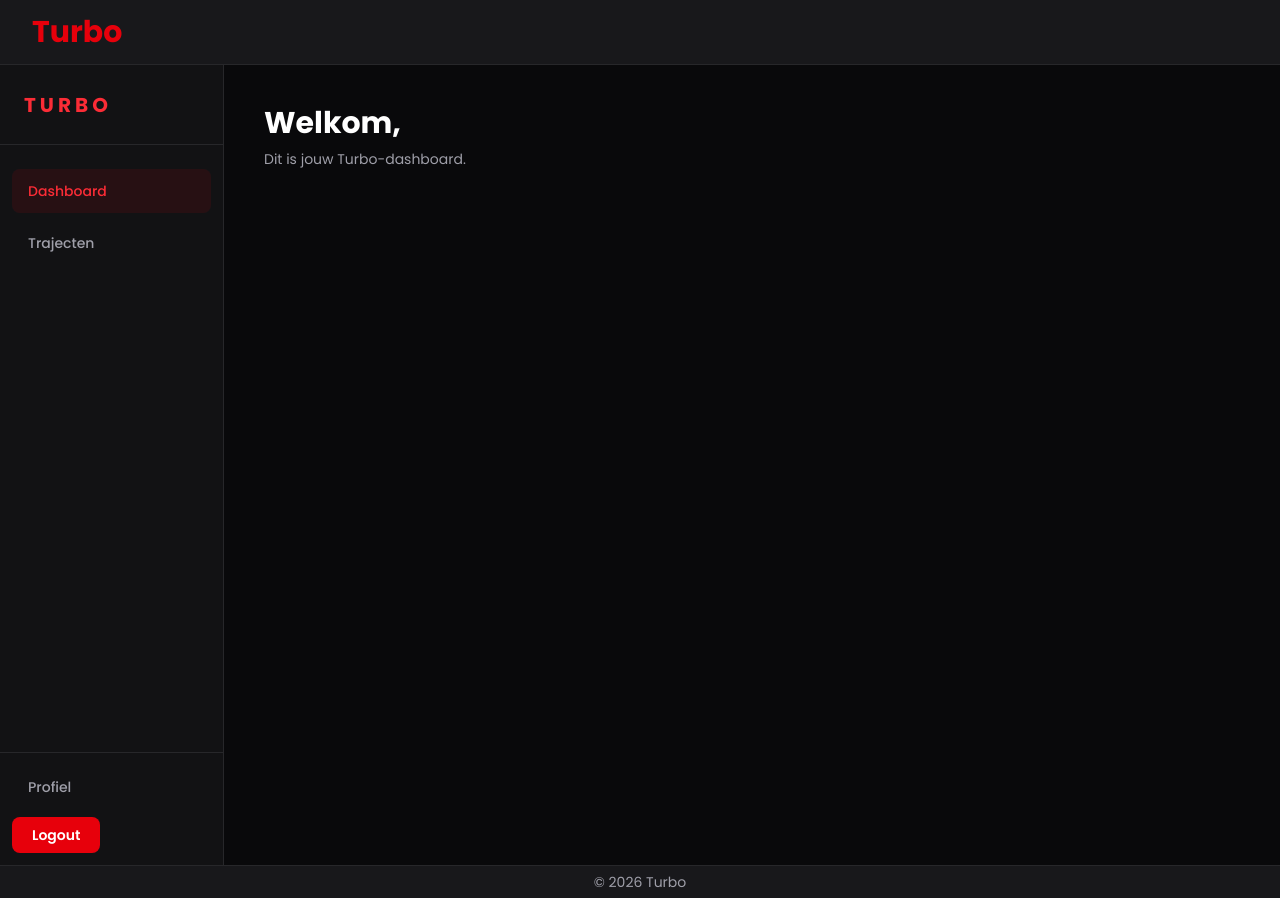
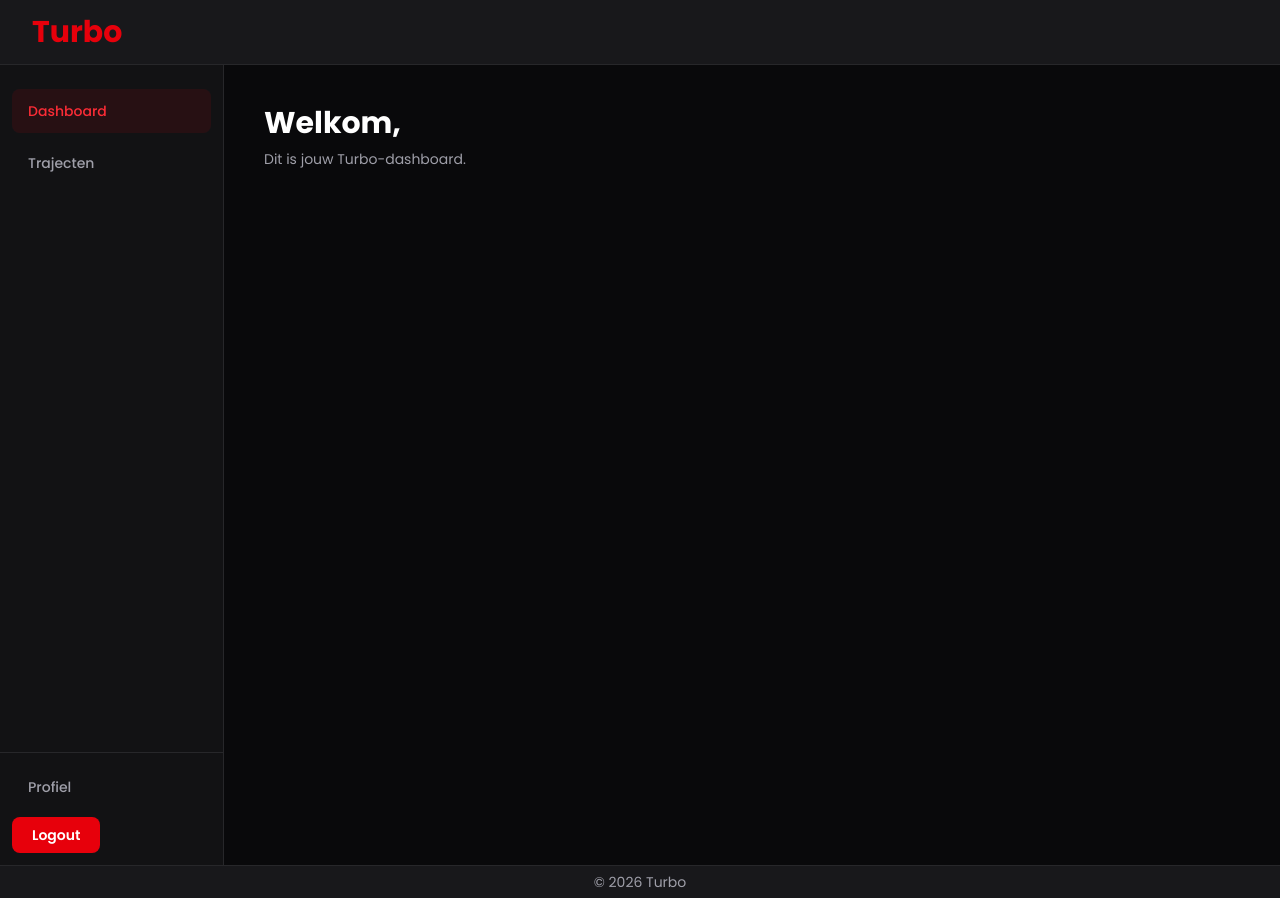
Before and after one commit to Pasteque95/Turbo, a Next.js app: page /dashboard in a window 1280 px wide. Built offline with nearby package versions, Linux system fonts and the light colour scheme; no server answers; sample sign-in values are in the browser's storage.

Commit message:
fix: dubbel Turbo-logo verwijderd

```diff
--- a/src/app/dashboard/page.tsx
+++ b/src/app/dashboard/page.tsx
@@ -16,12 +16,6 @@ export default async function DashboardPage() {
       <div className="flex min-h-screen">
         {/* Sidebar */}
         <aside className="flex w-56 flex-col border-r border-zinc-800 bg-zinc-900/60">
-          {/* Logo */}
-          <div className="flex h-20 items-center border-b border-zinc-800 px-6">
-            <h1 className="text-xl font-bold tracking-[0.2em] text-red-500">
-              TURBO
-            </h1>
-          </div>
 
           {/* Navigation */}
           <nav className="flex-1 px-3 py-6">
```
